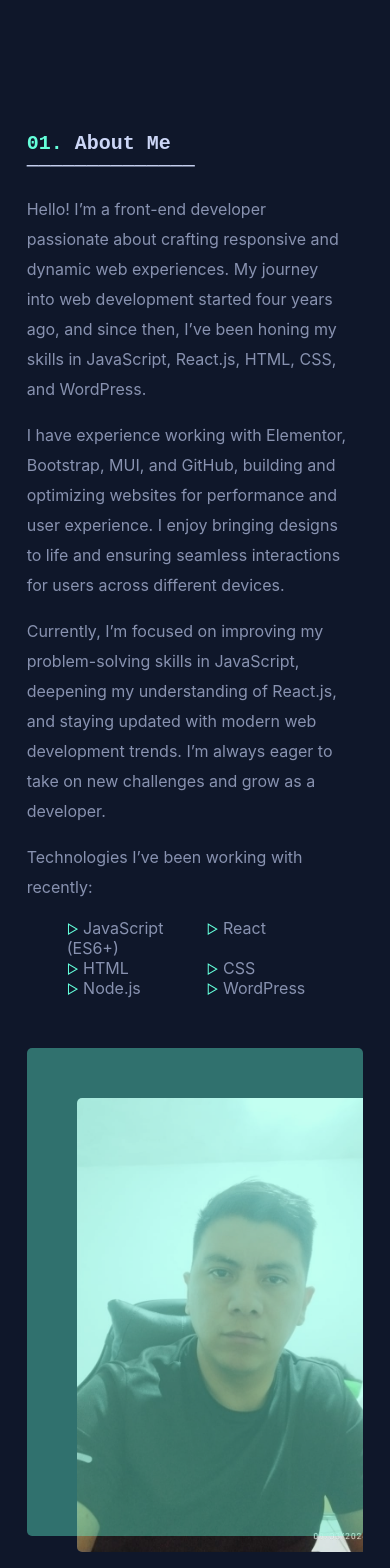
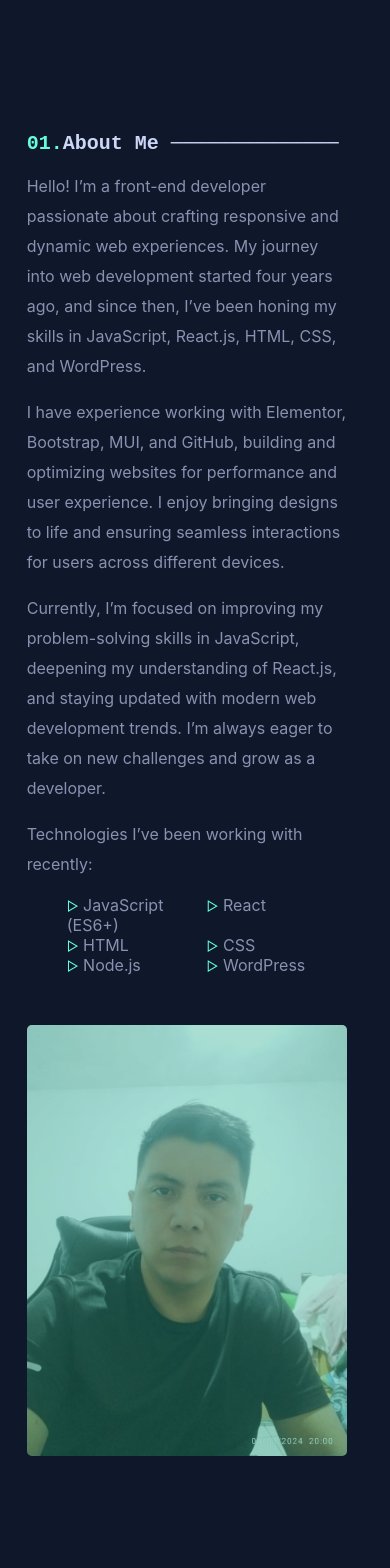
Before and after one commit to Xhan88/christianmq, a React (Vite) app: page / in a window 390 px wide. Shown: the part 840-2408 px from the top of the page. After the commit the page ends 2319 px from the top, so only its background shows below. Built offline with nearby package versions, Linux system fonts and the light colour scheme.

Commit message:
endaboutme

```diff
--- a/src/AboutMe.css
+++ b/src/AboutMe.css
@@ -53,8 +53,8 @@
     top: 0;
     left: 0;
     width: 100%;
-    height: 88%; /* Ajusta para que cubra toda la imagen */
-    background: hsla(166, 100%, 70%, 0.39); /* Azul celeste con transparencia */
+    height: 86.5%; /* Ajusta para que cubra toda la imagen */
+    background: rgba(10, 159, 124, 0.346); /* Azul celeste con transparencia */
     transition: opacity 0.3s ease-in-out;
     border-radius: 5px;
 }
@@ -76,8 +76,27 @@
     }
 
     .img-chan{
-        margin: 15%;
+        width: 20rem;
+
     }
 
+    .img-container-chan::after {
+        width: 100%;
+        height: 100%;
+    }
+ .title-about {
+    display: flex;
+ }
 
 }
+
+@media (min-width: 1920px) and (max-width: 2560px) {
+    .about-me-container {
+        margin: 30%;
+        margin-top: 15%;
+    }
+
+    .img-container-chan::after {
+        height: 90%;
+    }
+}
--- a/src/AboutMe/AboutMe.jsx
+++ b/src/AboutMe/AboutMe.jsx
@@ -4,7 +4,7 @@ const AboutMe = () => {
   return (
     <div className="about-me-container">
      <div className="text-container">
-      <h1><span>01.</span> About Me  ──────────────</h1>
+      <h1 className="title-about"><span>01.</span> About Me  ──────────────</h1>
       <p>
       Hello! I’m a front-end developer passionate about crafting responsive and dynamic web experiences. My journey into web development started four years ago, and since then, I’ve been honing my skills in JavaScript, React.js, HTML, CSS, and WordPress.
       </p>
--- a/src/Header/header.css
+++ b/src/Header/header.css
@@ -74,6 +74,6 @@
  .gretting-container {
     margin: 12%;
     margin-left: 22%;
-    justify-items: center;
+
  }
 }
```
